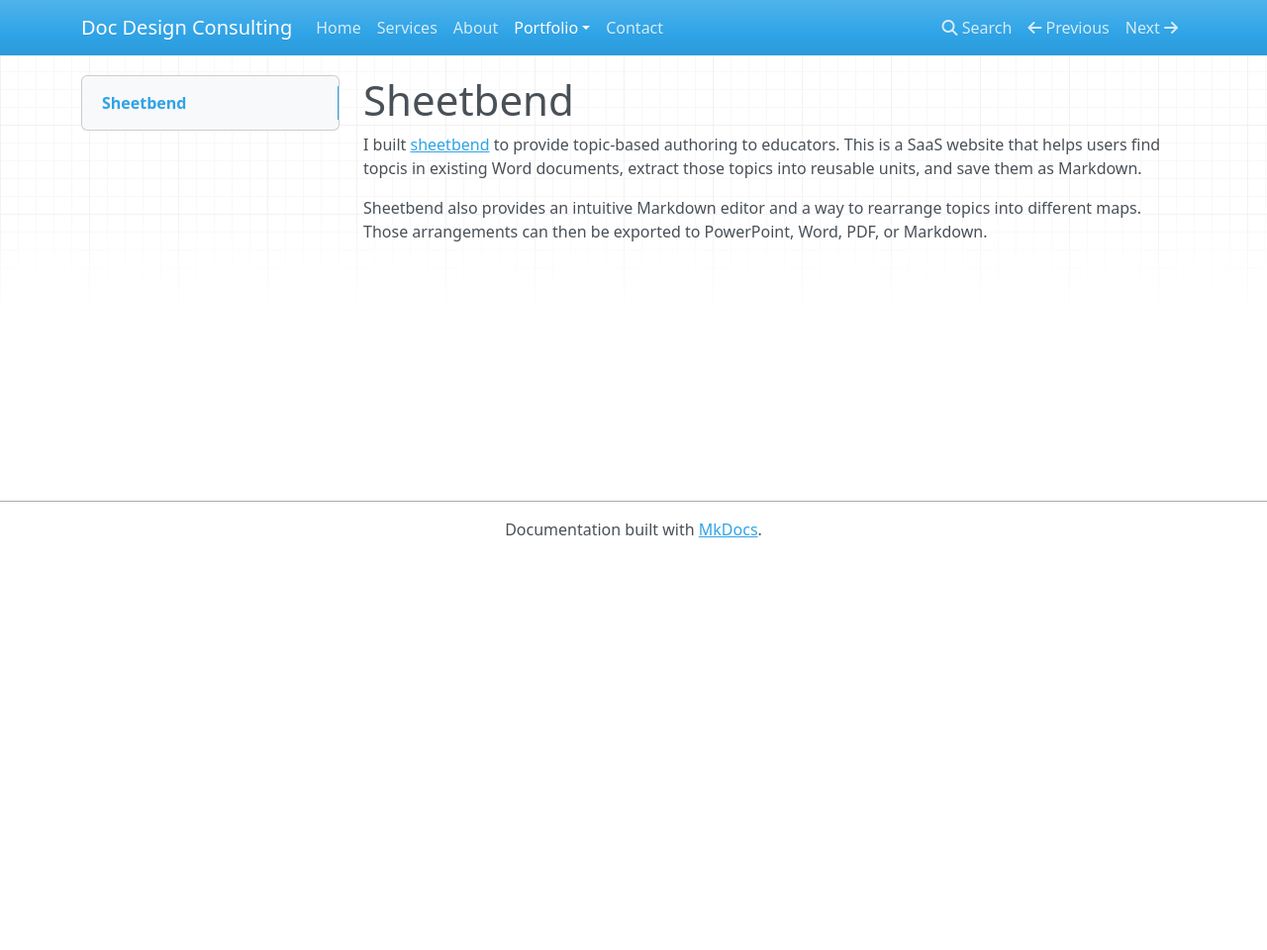
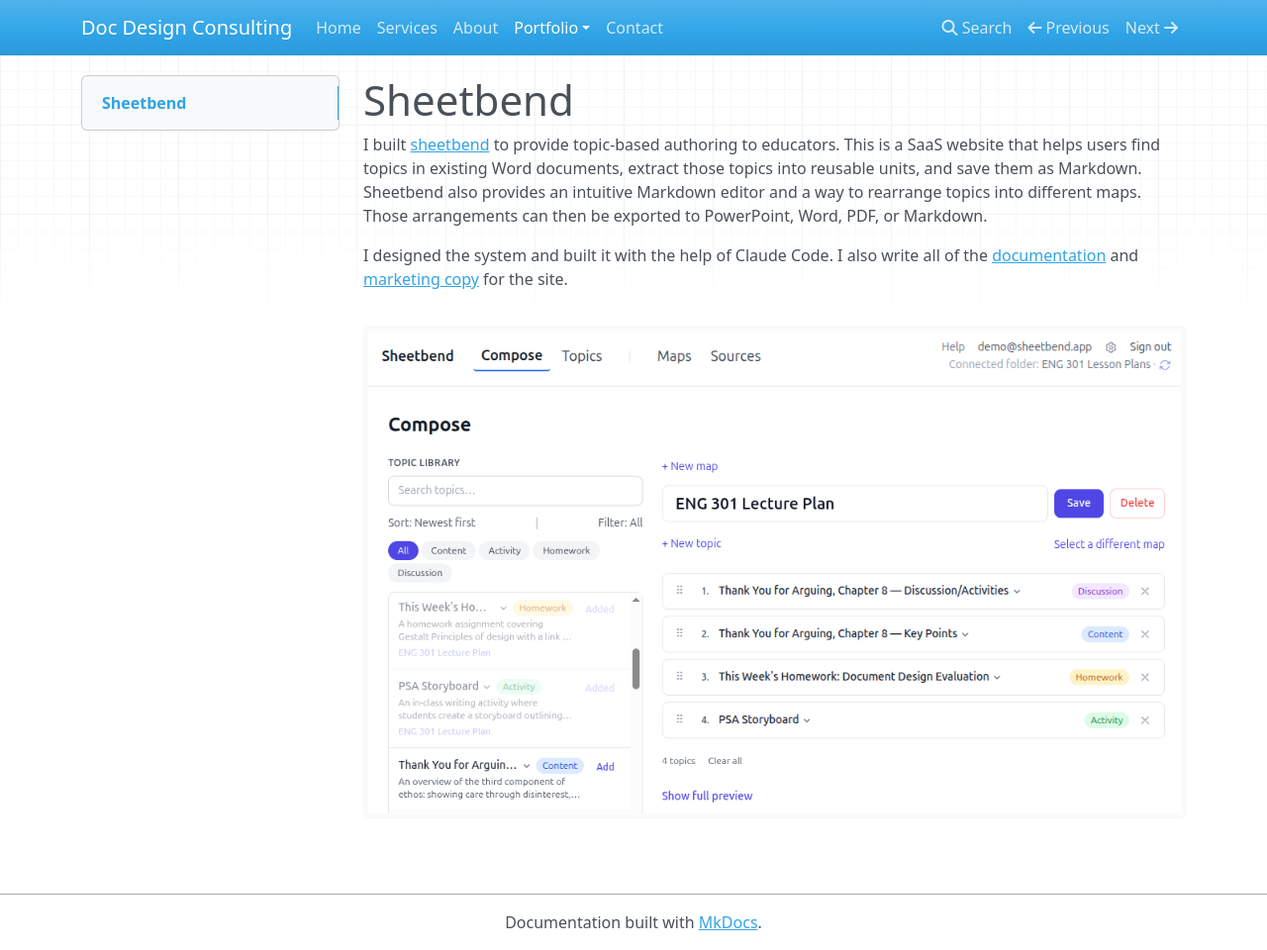
Before and after one commit to jw-docs-4644/doc-design, an MkDocs documentation site: the page built from docs/portfolio/sheetbend/index.md, in a window 1280 px wide and 960 px high. Shown: the whole window at 99% size. Built offline with MkDocs 1.6.1, drawn with Linux system fonts in a browser that asks for light colours; nearby versions of some CDN libraries.

Commit message:
Refine Sheetbend portfolio page: fix typos, add screenshot, improve image metadata
Co-Authored-By: Claude Sonnet 4.6 <noreply@anthropic.com>

```diff
--- a/docs/portfolio/sheetbend/index.md
+++ b/docs/portfolio/sheetbend/index.md
@@ -1,5 +1,7 @@
 # Sheetbend
 
-I built [sheetbend](https://sheetbend.app) to provide topic-based authoring to educators. This is a SaaS website that helps users find topcis in existing Word documents, extract those topics into reusable units, and save them as Markdown.
+I built [sheetbend](https://sheetbend.app) to provide topic-based authoring to educators. This is a SaaS website that helps users find topics in existing Word documents, extract those topics into reusable units, and save them as Markdown. Sheetbend also provides an intuitive Markdown editor and a way to rearrange topics into different maps. Those arrangements can then be exported to PowerPoint, Word, PDF, or Markdown.
 
-Sheetbend also provides an intuitive Markdown editor and a way to rearrange topics into different maps. Those arrangements can then be exported to PowerPoint, Word, PDF, or Markdown.
+I designed the system and built it with the help of Claude Code. I also write all of the [documentation](https://sheetbend.app/docs) and [marketing copy](https://sheetbend.app/blog) for the site.
+
+![The compose view of Sheetbend](assets/sheetbend-compose.png "Topics can be edited and remixed into new arrangements")
```
Also changed, not shown: docs/portfolio/index.md (+1 -1 lines), docs/portfolio/sheetbend/assets/sheetbend-compose.png (added).
